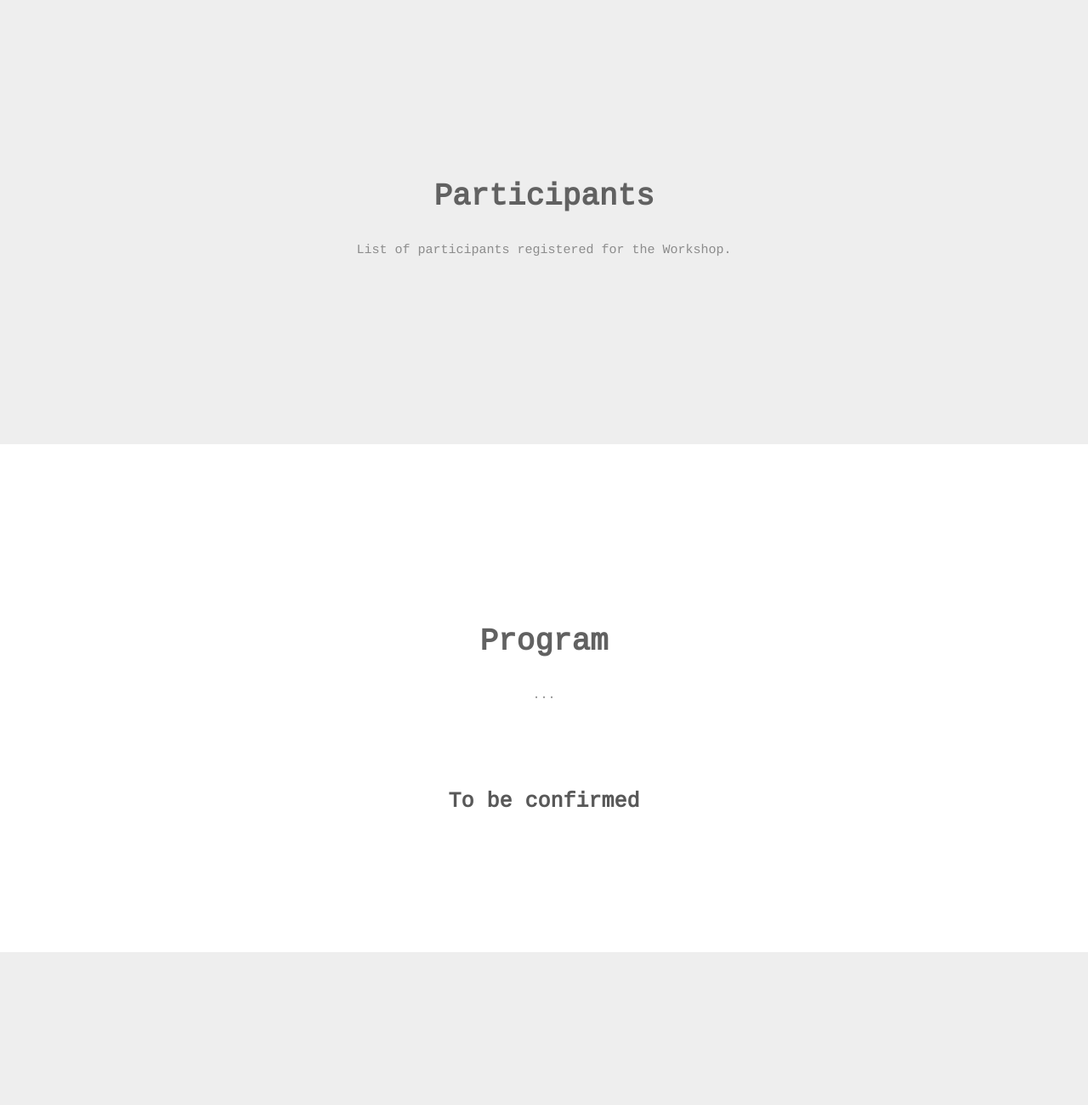
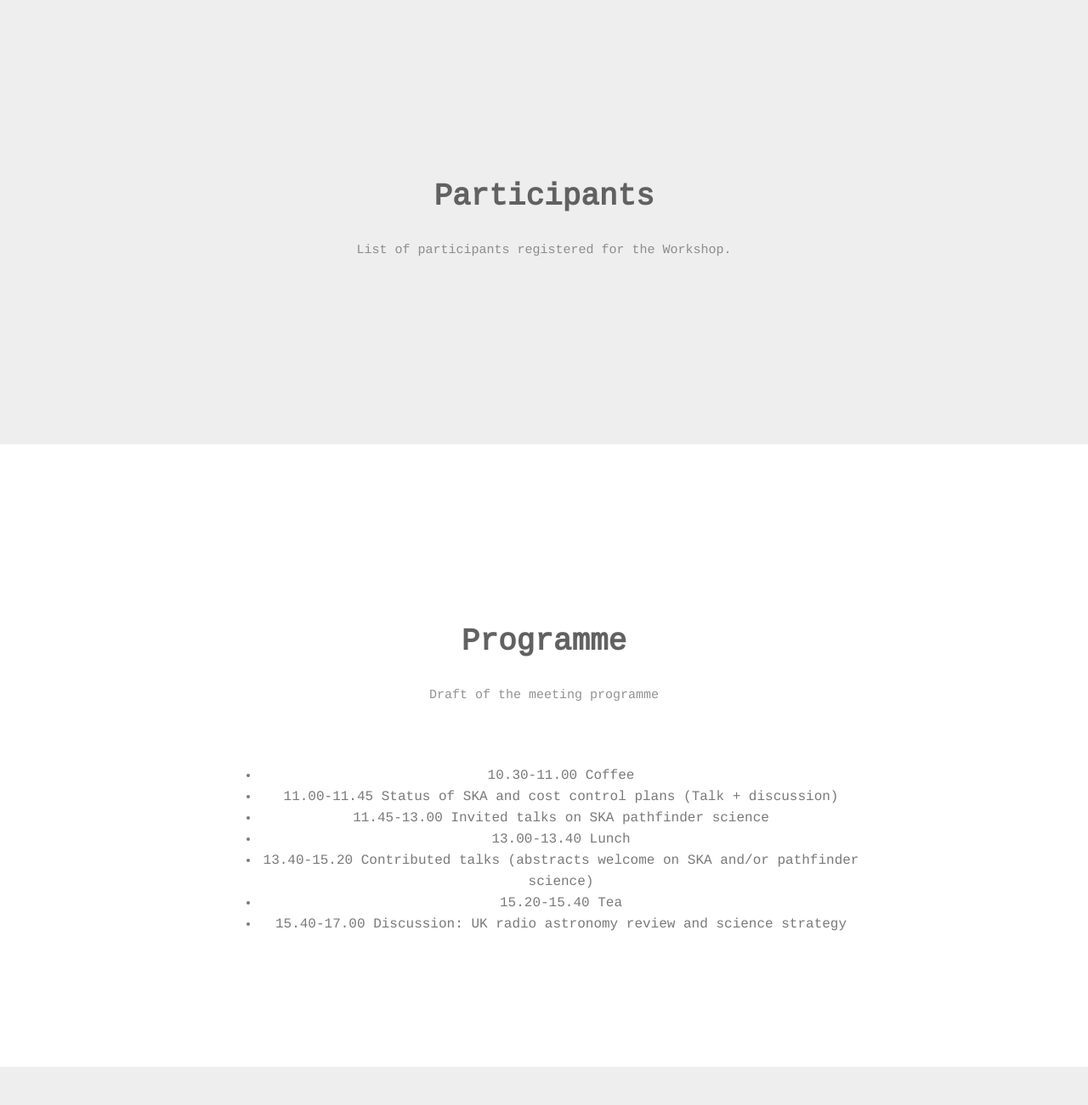
Before and after one commit to nudomarinero/UK-SKA_Edinbugh-2017, a Django app: page / in a window 1280 px wide. Shown: the part 1601-2902 px from the top of the page at 85% size. Run offline with Django 3.2, Linux system fonts and the light colour scheme; data that the repository does not hold is empty; some libraries are stand-ins or nearby versions.

Commit message:
Programme

```diff
--- a/conference/templates/base.html
+++ b/conference/templates/base.html
@@ -91,7 +91,7 @@
                             {% block navigation %}
                             <li><a class="btn-nav" href="#about">About</a></li>
                             <li><a class="btn-nav" href="#participants">Participants</a></li>
-                            <li><a class="btn-nav" href="#program">Program</a></li>
+                            <li><a class="btn-nav" href="#programme">Programme</a></li>
                             <li><a class="btn-nav" href="#contact">Contact</a></li>
                             <li><a class="btn-nav" href="{% url 'register' %}">Registration</a></li>
                             {% endblock %}
--- a/conference/templates/index.html
+++ b/conference/templates/index.html
@@ -143,15 +143,15 @@
 
     <!-- Start: Features Section 3
         ================================== -->
-    <section class="features-section-3 relative background-light" id="program">
+    <section class="features-section-3 relative background-light" id="programme">
         <div class="container">
             <div class="row section-separator">
 
                 <!-- Start: Section Header -->
                 <div class="section-header col-md-6 col-md-offset-3 col-sm-8 col-sm-offset-2">
 
-                    <h2 class="section-heading">Program</h2>
-                    <p class="sub-heading">...</p>
+                    <h2 class="section-heading">Programme</h2>
+                    <p class="sub-heading">Draft of the meeting programme</p>
 
                 </div>
                 <!-- End: Section Header -->
@@ -159,7 +159,15 @@
                 <div class="clearfix"></div>
 
                 <div class="col-md-8 col-md-offset-2 col-sm-10 col-sm-offset-1 text-center">
-                    <h3>To be confirmed</h3>
+                    <ul>
+                        <li>10.30-11.00  Coffee</li>
+                        <li>11.00-11.45  Status of SKA and cost control plans (Talk + discussion)</li>
+                        <li>11.45-13.00  Invited talks on SKA pathfinder science</li>
+                        <li>13.00-13.40  Lunch</li>
+                        <li>13.40-15.20  Contributed talks (abstracts welcome on SKA and/or pathfinder science)</li>
+                        <li>15.20-15.40  Tea</li>
+                        <li>15.40-17.00  Discussion: UK radio astronomy review and science strategy</li>
+                    </ul>
                 </div>
                 <!-- End: .col-md-8 -->
 
```
